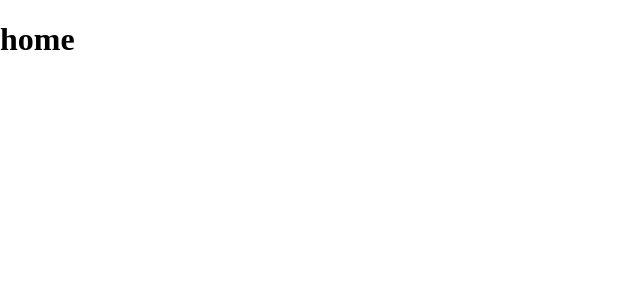
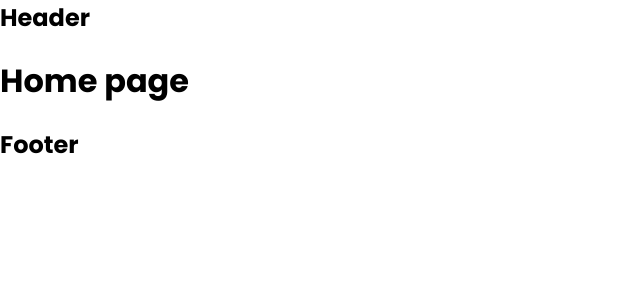
Before and after one commit to vuthithaogiang/eProject-demo, a React (Create React App) app: page / in a window 1280 px wide. Shown: the top 300 px of the page, without its empty margins (0-640 px from the left). Built offline with nearby package versions, Linux system fonts and the light colour scheme.

Commit message:
add default layout

```diff
--- a/package.json
+++ b/package.json
@@ -6,9 +6,11 @@
     "@testing-library/jest-dom": "^5.16.5",
     "@testing-library/react": "^13.4.0",
     "@testing-library/user-event": "^13.5.0",
+    "classnames": "^2.3.2",
     "normalize.css": "^8.0.1",
     "react": "^18.2.0",
     "react-dom": "^18.2.0",
+    "react-router-dom": "^6.8.2",
     "react-scripts": "5.0.1",
     "web-vitals": "^2.1.4"
   },
--- a/src/App.js
+++ b/src/App.js
@@ -1,8 +1,30 @@
+import { BrowserRouter as Router, Routes, Route } from 'react-router-dom';
+import { publicRoutes } from '~/routes';
+import { DefaultLayout } from './components/Layouts';
+
 function App() {
     return (
-        <div className="App">
-            <h1>home</h1>
-        </div>
+        <Router>
+            <div className="App">
+                <Routes>
+                    {publicRoutes.map((route, index) => {
+                        const Layout = route.layout || DefaultLayout;
+                        const Page = route.component;
+                        return (
+                            <Route
+                                key={index}
+                                path={route.path}
+                                element={
+                                    <Layout>
+                                        <Page />
+                                    </Layout>
+                                }
+                            />
+                        );
+                    })}
+                </Routes>
+            </div>
+        </Router>
     );
 }
 
--- a/src/components/GlobalStyles/GlobalStyles.scss
+++ b/src/components/GlobalStyles/GlobalStyles.scss
@@ -1,7 +1,25 @@
 @import 'normalize.css';
+
+@import url('https://fonts.googleapis.com/css2?family=Poppins:wght@300;400;500;600;700&display=swap');
 
 * {
     box-sizing: border-box;
     margin: 0;
     padding: 0;
 }
+
+:root {
+    --primary-color: #1d426e;
+    --header-color: #122640;
+}
+
+html {
+    font-size: 62.5%;
+}
+
+body {
+    font-family: 'Poppins', sans-serif;
+    font-size: 1.6rem;
+    line-height: 1.5;
+    text-rendering: optimizeSpeed;
+}
--- a/src/components/GlobalStyles/index.js
+++ b/src/components/GlobalStyles/index.js
@@ -1,5 +1,4 @@
 import './GlobalStyles.scss';
-
 function GlobalStyles({ children }) {
     return children;
 }
--- /dev/null
+++ b/src/components/Layouts/DefaultLayout/Footer/index.js
@@ -0,0 +1,5 @@
+function Footer() {
+    return <h2>Footer</h2>;
+}
+
+export default Footer;
--- /dev/null
+++ b/src/components/Layouts/DefaultLayout/Header/index.js
@@ -0,0 +1,5 @@
+function Header() {
+    return <h2>Header</h2>;
+}
+
+export default Header;
--- /dev/null
+++ b/src/components/Layouts/DefaultLayout/index.js
@@ -0,0 +1,16 @@
+import Header from './Header';
+import Footer from './Footer';
+
+function DefaultLayout({ children }) {
+    return (
+        <>
+            <Header />
+            <div className="container">
+                <div className="content">{children}</div>
+            </div>
+            <Footer />
+        </>
+    );
+}
+
+export default DefaultLayout;
--- /dev/null
+++ b/src/components/Layouts/index.js
@@ -0,0 +1 @@
+export { default as DefaultLayout } from './DefaultLayout';
--- /dev/null
+++ b/src/pages/Home/index.js
@@ -0,0 +1,5 @@
+function Home() {
+    return <h1>Home page</h1>;
+}
+
+export default Home;
--- /dev/null
+++ b/src/pages/Products/index.js
@@ -0,0 +1,5 @@
+function Products() {
+    return <h1>Products page</h1>;
+}
+
+export default Products;
--- /dev/null
+++ b/src/routes/index.js
@@ -0,0 +1,11 @@
+import Home from '~/pages/Home';
+import Products from '~/pages/Products';
+
+const publicRoutes = [
+    { path: '/', component: Home },
+    { path: '/products', component: Products },
+];
+
+const privateRoutes = [];
+
+export { publicRoutes, privateRoutes };
```
Also changed, not shown: src/pages/Home.js (deleted), 2 other files (tests, documents, lock files or other folders).
